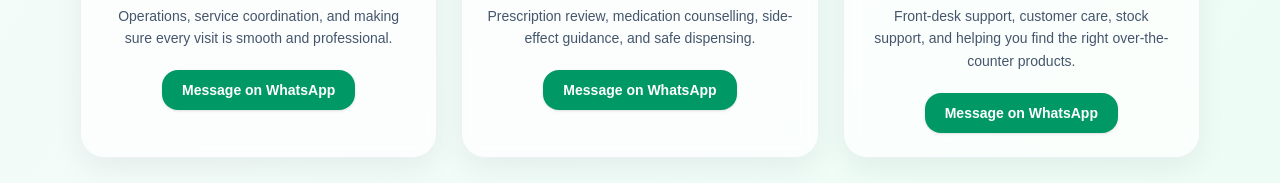
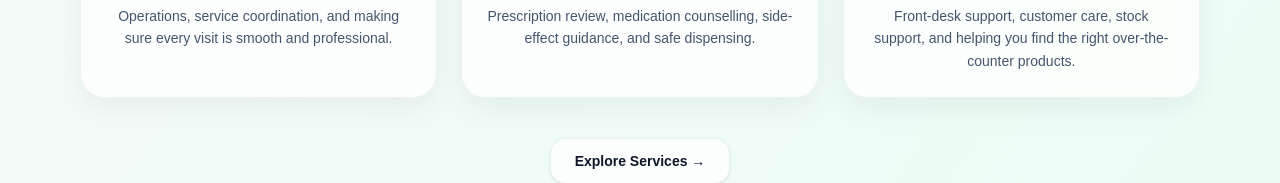
Before and after one commit to giftmpoola0-a11y/pleasant-pharmacy, a Next.js app: page /about in a window 1280 px wide. Shown: the part 1377-1560 px from the top of the page. Built offline with nearby package versions, Linux system fonts and the light colour scheme.

Commit message:
Update website demo

```diff
--- a/src/app/about/page.tsx
+++ b/src/app/about/page.tsx
@@ -182,14 +182,7 @@ export default function AboutPage() {
                   {p.desc}
                 </p>
 
-                <a
-                  href={WHATSAPP_LINK}
-                  target="_blank"
-                  rel="noopener noreferrer"
-                  className="mt-5 inline-flex items-center justify-center rounded-2xl bg-emerald-600 px-5 py-2.5 text-sm font-semibold text-white shadow-sm transition hover:bg-emerald-700 hover:-translate-y-px"
-                >
-                  Message on WhatsApp
-                </a>
+
               </div>
             </div>
           ))}
```
